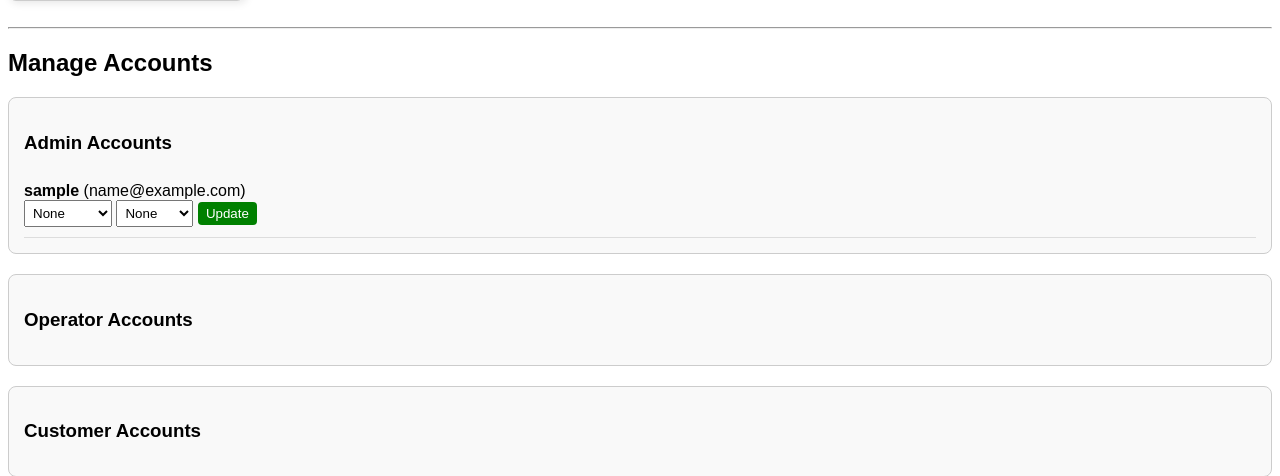
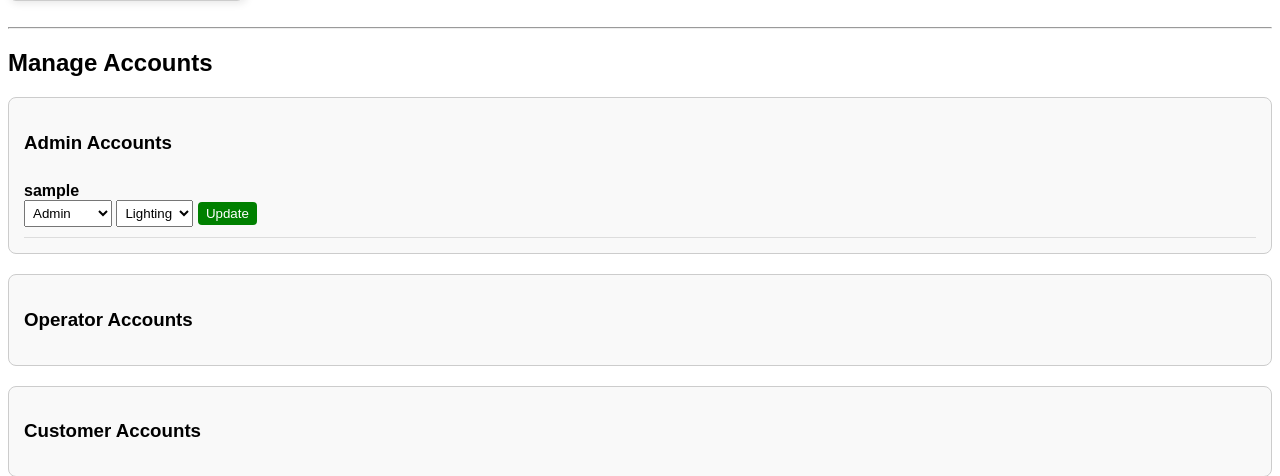
Before and after one commit to 4swin-80/Event_Mngmnt_Django, a Django app: page /admin-dashboard/ in a window 1280 px wide. Shown: the part 621-1097 px from the top of the page. Run offline with Django 5.2, Linux system fonts and the light colour scheme; a user stored in the database is signed in; tables that the repository leaves empty hold one stand-in row (values such as "Sample post").

Commit message:
Enhance admin dashboard user role management by adding dynamic selection for roles and operator roles

```diff
--- a/core/templates/admin_dashboard.html
+++ b/core/templates/admin_dashboard.html
@@ -123,22 +123,48 @@ Welcome {{ user.username }} |
     <h3>Admin Accounts</h3>
     {% for user in admins %}
         <div class="account-card">
-            <strong>{{ user.username }}</strong> ({{ user.email }})
+            <strong>{{ user.username }}</strong>
 
             <form method="post" action="{% url 'update_user_role' user.id %}">
                 {% csrf_token %}
                 <select name="role">
-                    <option value="none">None</option>
-                    <option value="admin">Admin</option>
-                    <option value="operator">Operator</option>
-                    <option value="customer">Customer</option>
+                    <option value="none" {% if not user.role %}selected{% endif %}>None</option>
+
+                    <option value="admin"
+                        {% if user.role == "admin" %}selected{% endif %}>
+                        Admin
+                    </option>
+
+                    <option value="operator"
+                        {% if user.role == "operator" %}selected{% endif %}>
+                        Operator
+                    </option>
+
+                    <option value="customer"
+                        {% if user.role == "customer" %}selected{% endif %}>
+                        Customer
+                    </option>
                 </select>
 
                 <select name="operator_role">
-                    <option value="none">None</option>
-                    <option value="lighting">Lighting</option>
-                    <option value="sound">Sound</option>
-                    <option value="stage">Stage</option>
+                    <option value="none" {% if not user.operator_role %}selected{% endif %}>
+                        None
+                    </option>
+
+                    <option value="lighting"
+                        {% if user.operator_role == "lighting" %}selected{% endif %}>
+                        Lighting
+                    </option>
+
+                    <option value="sound"
+                        {% if user.operator_role == "sound" %}selected{% endif %}>
+                        Sound
+                    </option>
+
+                    <option value="stage"
+                        {% if user.operator_role == "stage" %}selected{% endif %}>
+                        Stage
+                    </option>
                 </select>
 
                 <button class="update-btn">Update</button>
@@ -158,16 +184,43 @@ Welcome {{ user.username }} |
             <form method="post" action="{% url 'update_user_role' user.id %}">
                 {% csrf_token %}
                 <select name="role">
-                    <option value="none">None</option>
-                    <option value="admin">Admin</option>
-                    <option value="operator">Operator</option>
-                    <option value="customer">Customer</option>
+                    <option value="none" {% if not user.role %}selected{% endif %}>None</option>
+
+                    <option value="admin"
+                        {% if user.role == "admin" %}selected{% endif %}>
+                        Admin
+                    </option>
+
+                    <option value="operator"
+                        {% if user.role == "operator" %}selected{% endif %}>
+                        Operator
+                    </option>
+
+                    <option value="customer"
+                        {% if user.role == "customer" %}selected{% endif %}>
+                        Customer
+                    </option>
                 </select>
 
                 <select name="operator_role">
-                    <option value="lighting" {% if user.operator_role == "lighting" %}selected{% endif %}>Lighting</option>
-                    <option value="sound" {% if user.operator_role == "sound" %}selected{% endif %}>Sound</option>
-                    <option value="stage" {% if user.operator_role == "stage" %}selected{% endif %}>Stage</option>
+                    <option value="none" {% if not user.operator_role %}selected{% endif %}>
+                        None
+                    </option>
+
+                    <option value="lighting"
+                        {% if user.operator_role == "lighting" %}selected{% endif %}>
+                        Lighting
+                    </option>
+
+                    <option value="sound"
+                        {% if user.operator_role == "sound" %}selected{% endif %}>
+                        Sound
+                    </option>
+
+                    <option value="stage"
+                        {% if user.operator_role == "stage" %}selected{% endif %}>
+                        Stage
+                    </option>
                 </select>
 
                 <button class="update-btn">Update</button>
@@ -186,17 +239,43 @@ Welcome {{ user.username }} |
             <form method="post" action="{% url 'update_user_role' user.id %}">
                 {% csrf_token %}
                 <select name="role">
-                    <option value="none">None</option>
-                    <option value="admin">Admin</option>
-                    <option value="operator">Operator</option>
-                    <option value="customer">Customer</option>
+                    <option value="none" {% if not user.role %}selected{% endif %}>None</option>
+
+                    <option value="admin"
+                        {% if user.role == "admin" %}selected{% endif %}>
+                        Admin
+                    </option>
+
+                    <option value="operator"
+                        {% if user.role == "operator" %}selected{% endif %}>
+                        Operator
+                    </option>
+
+                    <option value="customer"
+                        {% if user.role == "customer" %}selected{% endif %}>
+                        Customer
+                    </option>
                 </select>
 
                 <select name="operator_role">
-                    <option value="none">None</option>
-                    <option value="lighting">Lighting</option>
-                    <option value="sound">Sound</option>
-                    <option value="stage">Stage</option>
+                    <option value="none" {% if not user.operator_role %}selected{% endif %}>
+                        None
+                    </option>
+
+                    <option value="lighting"
+                        {% if user.operator_role == "lighting" %}selected{% endif %}>
+                        Lighting
+                    </option>
+
+                    <option value="sound"
+                        {% if user.operator_role == "sound" %}selected{% endif %}>
+                        Sound
+                    </option>
+
+                    <option value="stage"
+                        {% if user.operator_role == "stage" %}selected{% endif %}>
+                        Stage
+                    </option>
                 </select>
 
                 <button class="update-btn">Update</button>
```
